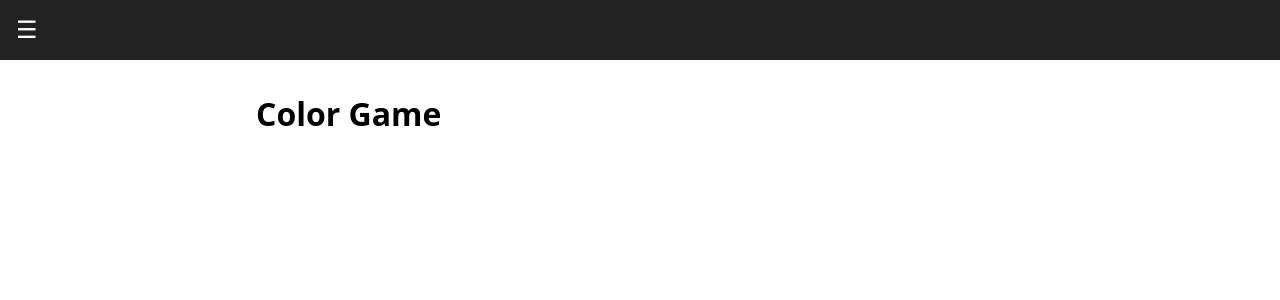
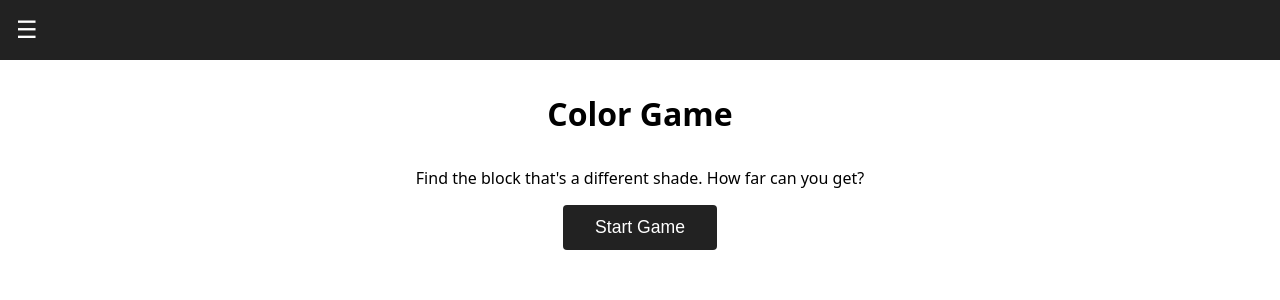
Before and after one commit to JLeDick/BetterThanYou, a React (Vite) app in the folder client/: page /games/color-game in a window 1280 px wide. Shown: the top 300 px of the page. Built offline with nearby package versions, Linux system fonts and the light colour scheme.

Commit message:
Color Game + changes home from /home to /. Went WAY overboard on optimizing the game. Took 7 hours.

```diff
--- a/client/src/App.css
+++ b/client/src/App.css
@@ -177,3 +177,46 @@ p[role="alert"] {
 .Register-Box a {
   color: #222;
 }
+
+/* --- COLOR GAME --- */
+.game-start,
+.game-over {
+  text-align: center;
+}
+
+.game-start button,
+.game-over button {
+  padding: 0.75rem 2rem;
+  background: #222;
+  color: white;
+  border: none;
+  border-radius: 4px;
+  cursor: pointer;
+  font-size: 1.1rem;
+  margin-top: 1rem;
+}
+
+.round-display {
+  text-align: center;
+  font-size: 1.25rem;
+  font-weight: bold;
+  margin-bottom: 1rem;
+}
+
+.color-grid {
+  display: grid;
+  grid-template-columns: repeat(3, 1fr);
+  gap: 0.75rem;
+  max-width: 360px;
+  margin: 0 auto;
+}
+
+.color-block {
+  aspect-ratio: 1;
+  border-radius: 8px;
+  cursor: pointer;
+}
+
+.color-block:hover {
+  opacity: 0.9;
+}
--- a/client/src/App.jsx
+++ b/client/src/App.jsx
@@ -4,7 +4,7 @@ import Layout from "./components/Layout/Layout";
 import Login from "./pages/Login/Login";
 import Register from "./pages/Register/Register";
 import Home from "./pages/Home/Home";
-import ColorGame from "./pages/Games/ColorGame/ColorGame";
+import ColorGame from "./pages/Games/ColorGame/Game/colorGame";
 import TypingSpeed from "./pages/Games/TypingSpeed/TypingSpeed";
 import Compare from "./pages/Compare/Compare";
 import Stats from "./pages/Stats/Stats";
@@ -19,7 +19,7 @@ function App() {
       <Route element={<Layout />}>
         <Route path="/login" element={<Login />} />
         <Route path="/register" element={<Register />} />
-        <Route path="/home" element={<Home />} />
+        <Route path="/" element={<Home />} />
         <Route path="/games/color-game" element={<ColorGame />} />
         <Route path="/games/typing-speed" element={<TypingSpeed />} />
         <Route path="/compare" element={<Compare />} />
--- a/client/src/components/Navbar/Navbar.jsx
+++ b/client/src/components/Navbar/Navbar.jsx
@@ -13,7 +13,7 @@ export default function Navbar() {
         <div className="menu-dropdown">
           {token ? (
             <>
-              <Link to="/home">Home</Link>
+              <Link to="/">Home</Link>
               <Link to="/stats">Stats</Link>
               <Link to="/leaderboard">Leaderboard</Link>
               <Link to="/compare">Compare</Link>
@@ -22,7 +22,7 @@ export default function Navbar() {
             </>
           ) : (
             <>
-              <Link to="/home">Home</Link>
+              <Link to="/">Home</Link>
               <Link to="/login">Login</Link>
               <Link to="/register">Register</Link>
             </>
--- a/client/src/pages/Games/ColorGame/ColorGame.jsx
+++ /dev/null
@@ -1,3 +0,0 @@
-export default function ColorGame() {
-  return <h1>Color Game</h1>;
-}
--- /dev/null
+++ b/client/src/pages/Games/ColorGame/Game/colorGame.jsx
@@ -0,0 +1,100 @@
+import { useState, useEffect, useContext } from "react";
+import { AuthContext, HOST } from "../../../../context/AuthContext.js";
+
+import { generateColors } from "../Logic/colors.js";
+
+export default function ColorGame() {
+  const { token } = useContext(AuthContext);
+  const [error, setError] = useState(null);
+
+  const [game, setGame] = useState({
+    started: false,
+    over: false,
+    round: 0,
+    colors: [],
+    oddIndex: null,
+  });
+
+  const startGame = () => {
+    setError(null);
+    const { colors, oddIndex } = generateColors(1);
+    setGame({
+      started: true,
+      over: false,
+      round: 1,
+      colors,
+      oddIndex,
+    });
+  };
+
+  const handleClick = (i) => {
+    setGame((prev) => {
+      if (prev.over) return prev;
+      if (i === prev.oddIndex) {
+        const nextRound = prev.round + 1;
+        const { colors, oddIndex } = generateColors(nextRound);
+        return { ...prev, round: nextRound, colors, oddIndex };
+      } else {
+        return { ...prev, over: true };
+      }
+    });
+  };
+
+  // Submit score when game ends
+  useEffect(() => {
+    if (!game.over || !token) return;
+    const score = game.round - 1;
+    if (score <= 0) return;
+
+    fetch(`${HOST}api/scores`, {
+      method: "POST",
+      headers: {
+        "Content-Type": "application/json",
+        Authorization: `Bearer ${token}`,
+      },
+      body: JSON.stringify({ game_id: 1, score }),
+    }).catch((e) => setError(e.message));
+  }, [game.over, game.round, token]);
+
+  return (
+    <>
+      <header>
+        <h1>Color Game</h1>
+      </header>
+
+      {!game.started && !game.over && (
+        <div className="game-start">
+          <p>Find the block that's a different shade. How far can you get?</p>
+          <button onClick={startGame}>Start Game</button>
+        </div>
+      )}
+
+      {game.started && !game.over && (
+        <>
+          <p className="round-display">Round: {game.round}</p>
+          <div className="color-grid">
+            {game.colors.map((color, i) => (
+              <div
+                key={`${game.round}-${i}`}
+                className="color-block"
+                style={{ backgroundColor: color }}
+                onClick={() => handleClick(i)}
+              />
+            ))}
+          </div>
+        </>
+      )}
+
+      {game.over && (
+        <div className="game-over">
+          <h2>Game Over!</h2>
+          <p>You made it to round {game.round}.</p>
+          <p>Score: {game.round - 1}</p>
+          {!token && <p>Log in to save your scores!</p>}
+          {error && <p role="alert">{error}</p>}
+          <button onClick={startGame}>Play Again</button>
+        </div>
+      )}
+    </>
+  );
+}
--- /dev/null
+++ b/client/src/pages/Games/ColorGame/Logic/colors.js
@@ -0,0 +1,37 @@
+export function generateColors(round) {
+  // Creates random base color
+  // added do/while to make sure no grays show up
+  let r, g, b;
+  do {
+    r = Math.floor(Math.random() * 200) + 28;
+    g = Math.floor(Math.random() * 200) + 28;
+    b = Math.floor(Math.random() * 200) + 28;
+  } while (Math.max(r, g, b) - Math.min(r, g, b) < 40);
+
+  const baseAvg = (r + g + b) / 3;
+
+  // Similarity: starts at 50%, hits 80% at round 50, halves remaining gap every 38 rounds
+  const blend = 1 - 0.5 * Math.pow(0.5, round / 38);
+
+  // Offset color high if baseAvg low, low if baseAvg high
+  let anchor = 0;
+  if (baseAvg < 127.5) {
+    anchor = 255;
+  } else {
+    anchor = 0;
+  }
+
+  const oddR = Math.round(anchor + (r - anchor) * blend);
+  const oddG = Math.round(anchor + (g - anchor) * blend);
+  const oddB = Math.round(anchor + (b - anchor) * blend);
+
+  // Sets the array
+  const oddIndex = Math.floor(Math.random() * 6);
+
+  const base = `rgb(${r}, ${g}, ${b})`;
+  const odd = `rgb(${oddR}, ${oddG}, ${oddB})`;
+  const colors = Array(6).fill(base);
+  colors[oddIndex] = odd;
+
+  return { colors, oddIndex };
+}
--- a/client/src/pages/Login/Login.jsx
+++ b/client/src/pages/Login/Login.jsx
@@ -17,7 +17,7 @@ export default function Login() {
     const password = formData.get("password");
     try {
       await login({ username, password });
-      navigate("/home");
+      navigate("/");
     } catch (e) {
       setError(e.message);
     }
--- a/client/src/pages/Register/Register.jsx
+++ b/client/src/pages/Register/Register.jsx
@@ -18,7 +18,7 @@ export default function Register() {
     const password = formData.get("password");
     try {
       await register({ username, email, password });
-      navigate("/home");
+      navigate("/");
     } catch (e) {
       setError(e.message);
     }
```
Also changed, not shown: client/src/pages/Games/ColorGame/Logic/math.md (added, +99 -0 lines).
